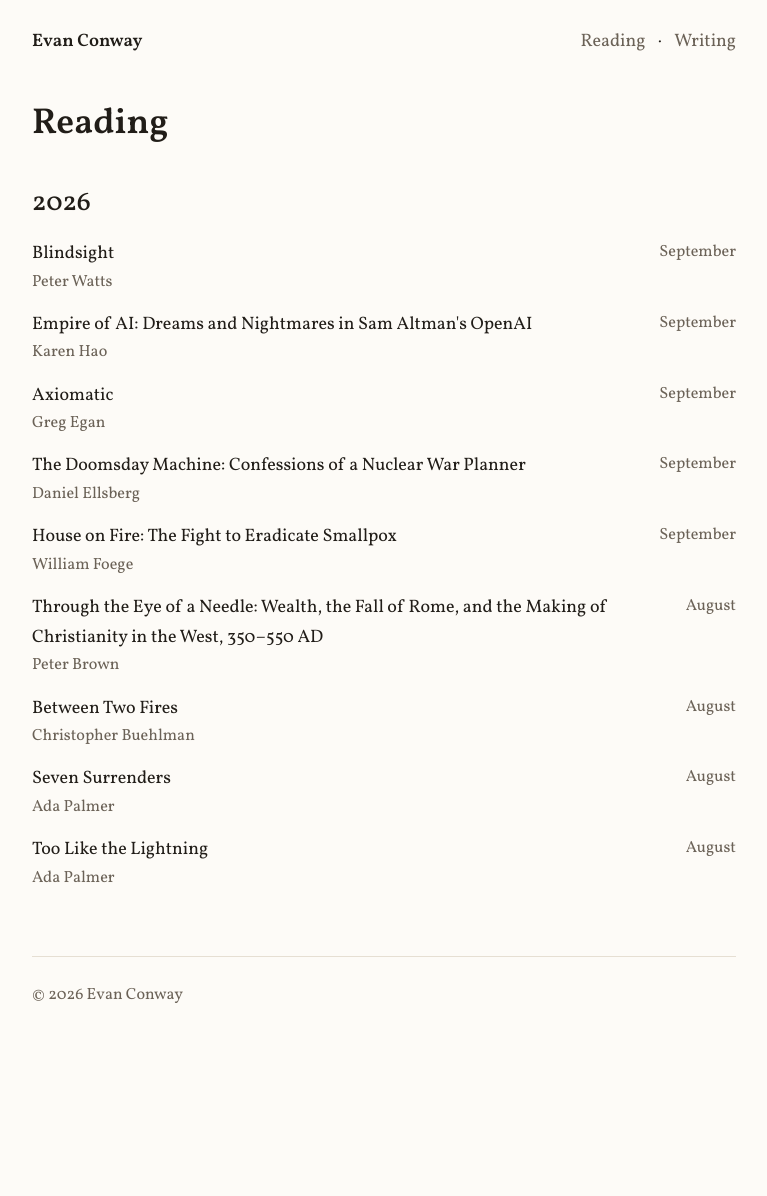
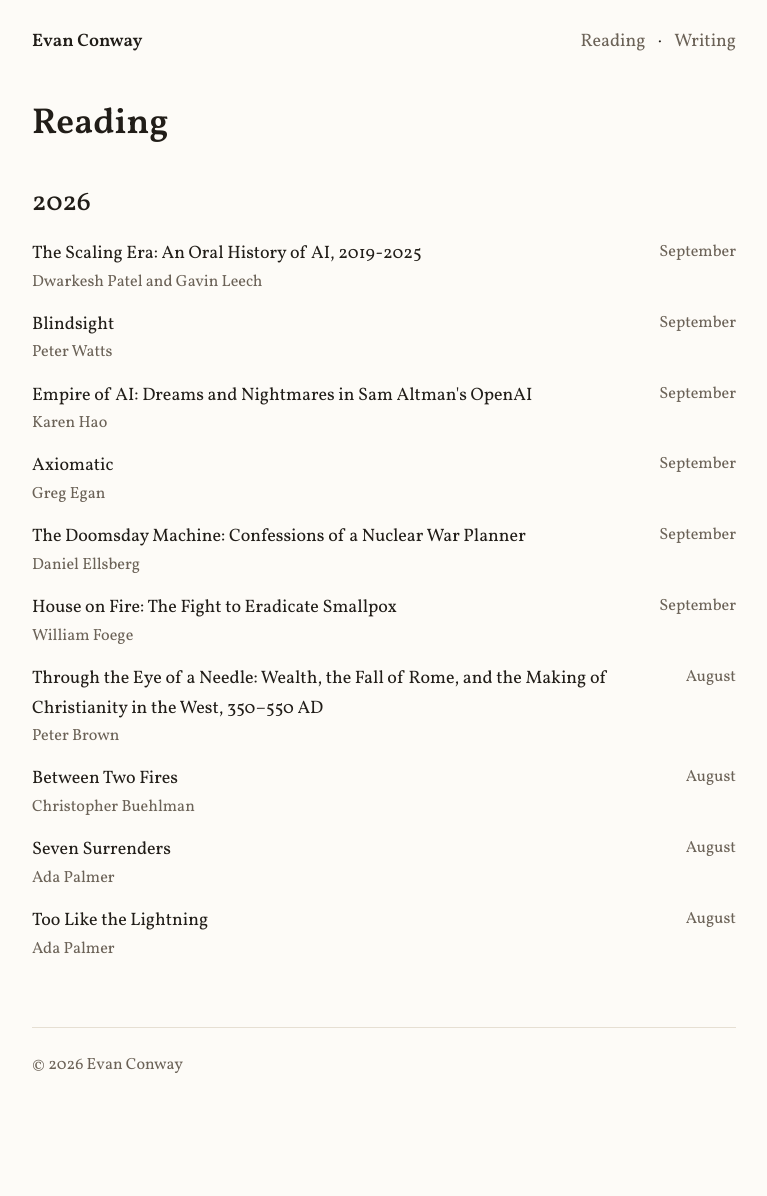
Before and after one commit to evan-conway/evanjayconway.com, a Jekyll site: the page built from reading.html, in a window 1280 px wide. Shown: the whole page, without its empty margins (256-1023 px from the left). Built offline with Jekyll 4.4.1, drawn with Linux system fonts in a browser that asks for light colours; before the commit the page ends 1125 px from its top, so only the background shows below that.

Commit message:
Add The Scaling Era to books

```diff
--- a/_data/reading.yml
+++ b/_data/reading.yml
@@ -1,5 +1,8 @@
 - year: 2026
   books:
+    - title: "The Scaling Era: An Oral History of AI, 2019-2025"
+      author: Dwarkesh Patel and Gavin Leech
+      month: September
     - title: Blindsight
       author: Peter Watts
       month: September
```
